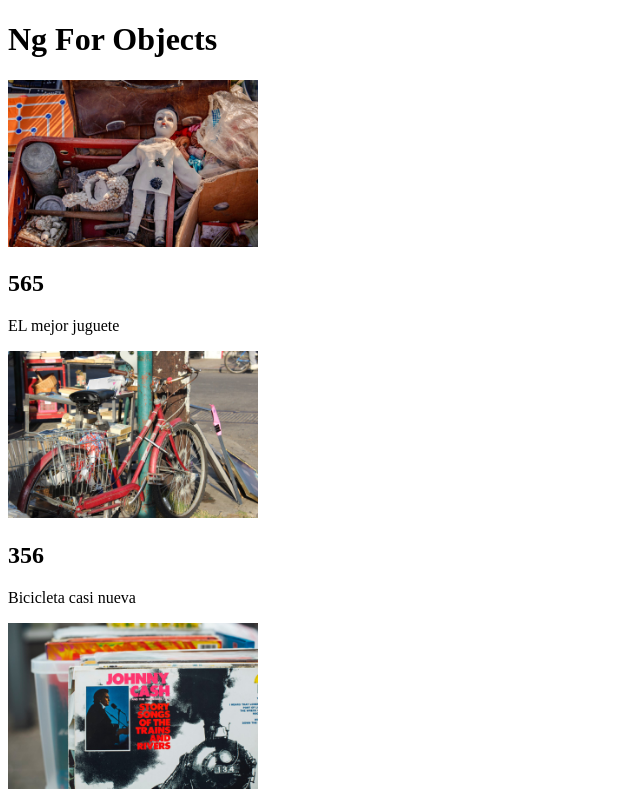
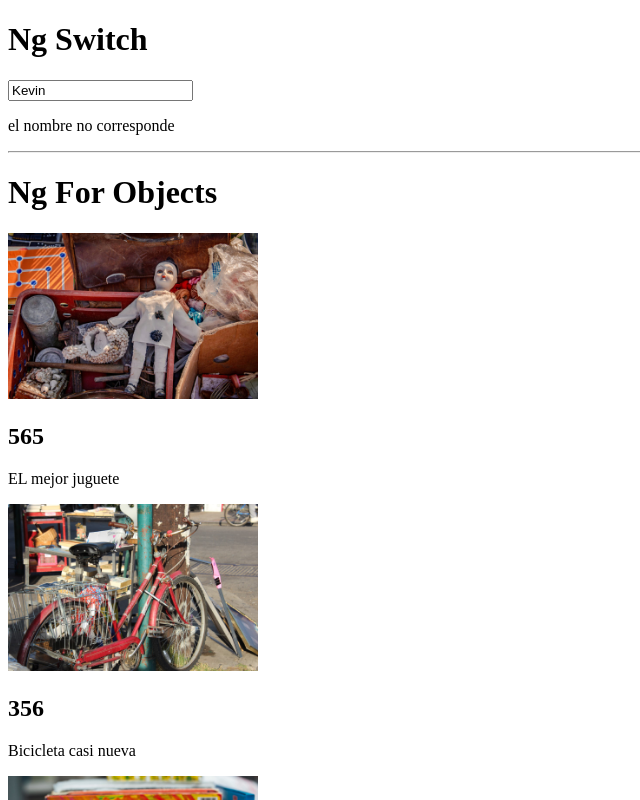
Before and after one commit to ikevin92/my-store-platzi-angular, an Angular app: page / in a window 1280 px wide. Shown: the top 800 px of the page, without its empty margins (0-640 px from the left). Built offline with nearby package versions, Linux system fonts and the light colour scheme.

Commit message:
ng switch

```diff
--- a/src/app/app.component.html
+++ b/src/app/app.component.html
@@ -1,3 +1,17 @@
+<h1>Ng Switch</h1>
+<input type="text" required [(ngModel)]="person.name" />
+
+<div [ngSwitch]="person.name">
+  <p *ngSwitchCase="'kevin'">la persona es {{person.name}}</p>
+  <p *ngSwitchCase="'maria'">la persona es {{person.name}}</p>
+  <p *ngSwitchCase="'angela'">la persona es {{person.name}}</p>
+  <p *ngSwitchDefault>el nombre no corresponde</p>
+</div>
+
+
+<hr>
+
+
 <h1>Ng For Objects</h1>
 <div>
   <div *ngFor="let product of products">
```
